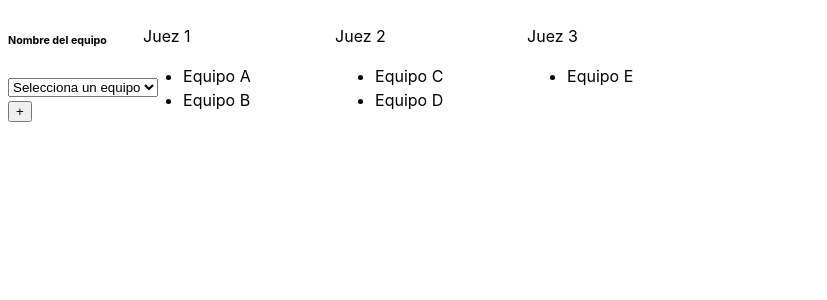
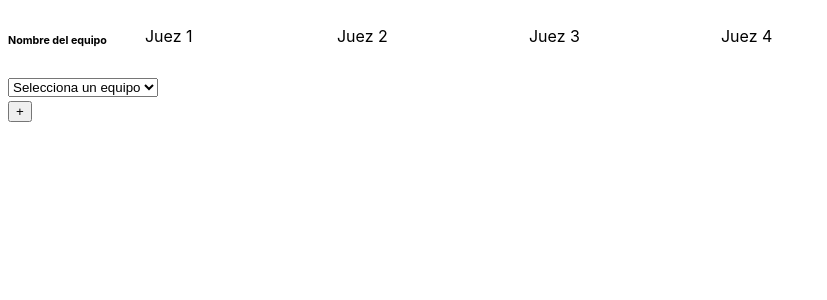
Before and after one commit to frogcovenant/team-record-system, a React (Vite) app: page / in a window 1280 px wide. Shown: the top 300 px of the page, without its empty margins (0-827 px from the left). Built offline with nearby package versions, Linux system fonts and the light colour scheme.

Commit message:
refactor/read-info-from-file-and-refactor-props

```diff
--- a/src/App.tsx
+++ b/src/App.tsx
@@ -1,12 +1,36 @@
+import { useState, useEffect } from 'react';
+import teams from './data/teams';
+
 import Teams from './components/Teams';
+import { TeamListProps } from './components/TeamList';
 import TeamSelector from './components/TeamSelector';
+
 import './App.css';
 
 export default function App() {
+	const NUMBER_OF_JUDGES = 4;
+
+	const [teamOptions, setTeamOptions] = useState<string[]>([]);
+	const [teamListInfo, setTeamListInfo] = useState<TeamListProps[]>([]);
+
+	useEffect(() => {
+		// This will only run once when the component is mounted
+		const listInfo: TeamListProps[] = [];
+		for (let i = 0; i < NUMBER_OF_JUDGES; i++) {
+			listInfo.push({
+				judge: `Juez ${i+1}`,
+				teams: [],
+			});
+		}
+
+		setTeamListInfo(listInfo);
+		setTeamOptions(teams.map((team) => team.teamName));
+	}, []); // Empty dependency array means this runs only once
+
 	return (
 		<div className='main-page'>
-			<TeamSelector/>
-			<Teams/>
+			<TeamSelector teamOptions={teamOptions}/>
+			<Teams teamListInfo={teamListInfo}/>
 		</div>
 	);
 }
--- a/src/components/TeamList.tsx
+++ b/src/components/TeamList.tsx
@@ -1,22 +1,19 @@
 import './TeamList.css';
 
 export interface TeamListProps {
-	teams?: string[];
-	judge?: string;
+	teams: string[];
+	judge: string;
 }
 
-export default function TeamList({teams, judge}: TeamListProps) {
-	judge ??= 'Juez';
-	teams ??= [];
-
+export default function TeamList(props: TeamListProps) {
 	return (
 		<div className='team-list'>
 			<div>
-				<p>{judge}</p>
+				<p>{props.judge}</p>
 			</div>
 			<div>
 				<ul>
-					{teams.map((team, index) => (
+					{props.teams.map((team, index) => (
 						<li key={index}>{team}</li>
 					))}
 				</ul>
--- a/src/components/TeamSelector.tsx
+++ b/src/components/TeamSelector.tsx
@@ -1,13 +1,16 @@
 import './TeamSelector.css';
 
-export default function TeamSelector() {
-    const teamOptions = ['frog', 'cat', 'wolf'];
+interface TeamSelectorProps {
+	teamOptions: string[];
+}
+
+export default function TeamSelector(props: TeamSelectorProps) {
     return (
         <div className='team-selector'>
             <h6>Nombre del equipo</h6>
             <select>
                 <option value="">Selecciona un equipo</option>
-                {teamOptions.map((value, index)=>{
+                {props.teamOptions.map((value, index)=>{
                     return (
                         <option key={index} value={index}>{value}</option>
                     )
--- a/src/components/Teams.tsx
+++ b/src/components/Teams.tsx
@@ -1,25 +1,14 @@
 import TeamList, { TeamListProps } from './TeamList';
 import './Teams.css';
 
-export default function Teams() {
-	const data: TeamListProps[] = [
-		{
-			teams: ['Equipo A', 'Equipo B'],
-			judge: 'Juez 1',
-		},
-		{
-			teams: ['Equipo C', 'Equipo D'],
-			judge: 'Juez 2',
-		},
-		{
-			teams: ['Equipo E'],
-			judge: 'Juez 3',
-		}
-	];
+export interface TeamsProps {
+	teamListInfo: TeamListProps[];
+}
 
+export default function Teams(props: TeamsProps) {
 	return (
 		<div className='teamsList'>
-			{data.map((teamListInfo, index) => (
+			{props.teamListInfo.map((teamListInfo, index) => (
 				<TeamList
 					judge={teamListInfo.judge}
 					teams={teamListInfo.teams}
--- /dev/null
+++ b/src/data/teams.ts
@@ -0,0 +1,29 @@
+export interface Team {
+    teamName: string;
+    schoolName: string;
+}
+
+const teams: Team[] = [
+    {
+        teamName: "Equipo A",
+        schoolName: "Escuela 1",
+    },
+    {
+        teamName: "Equipo B",
+        schoolName: "Escuela 1",
+    },
+    {
+        teamName: "Equipo C",
+        schoolName: "Escuela 2",
+    },
+    {
+        teamName: "Equipo D",
+        schoolName: "Escuela 3",
+    },
+    {
+        teamName: "Equipo E",
+        schoolName: "Escuela 3",
+    }
+];
+
+export default teams;
```
